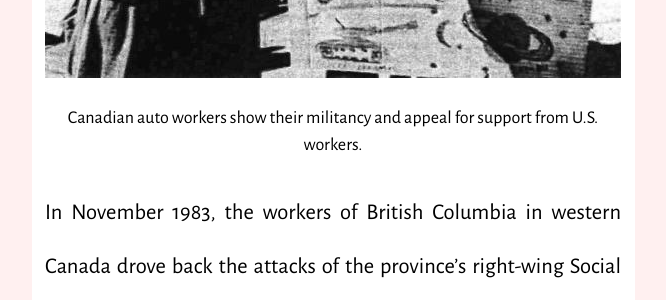
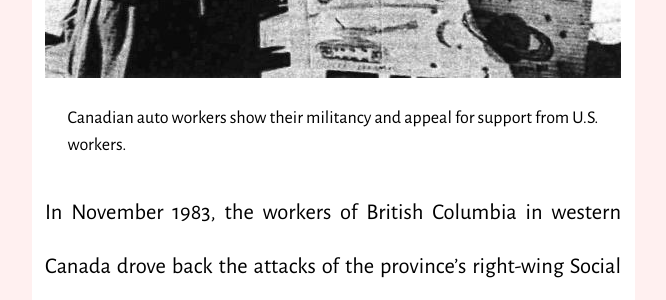
Before and after one commit to jackwillis/militanthistory, a Jekyll site: the page built from _lm_articles/01/victory-in-newfoundland-as-workers-defy-law.md, in a window 1280 px wide. Shown: the part 803-1103 px from the top of the page, without its empty margins (307-973 px from the left). Built offline with Jekyll 4.4.1, drawn with Linux system fonts in a browser that asks for light colours.

Commit message:
Align figcaption to right

```diff
--- a/styles/main.css
+++ b/styles/main.css
@@ -225,11 +225,7 @@
 
 figcaption {
   padding: 0 2em;
-  margin: auto;
-}
-
-figcaption p {
-  text-align: center;
+  margin: 0 0 0 auto;
 }
 
 figure img {
```
